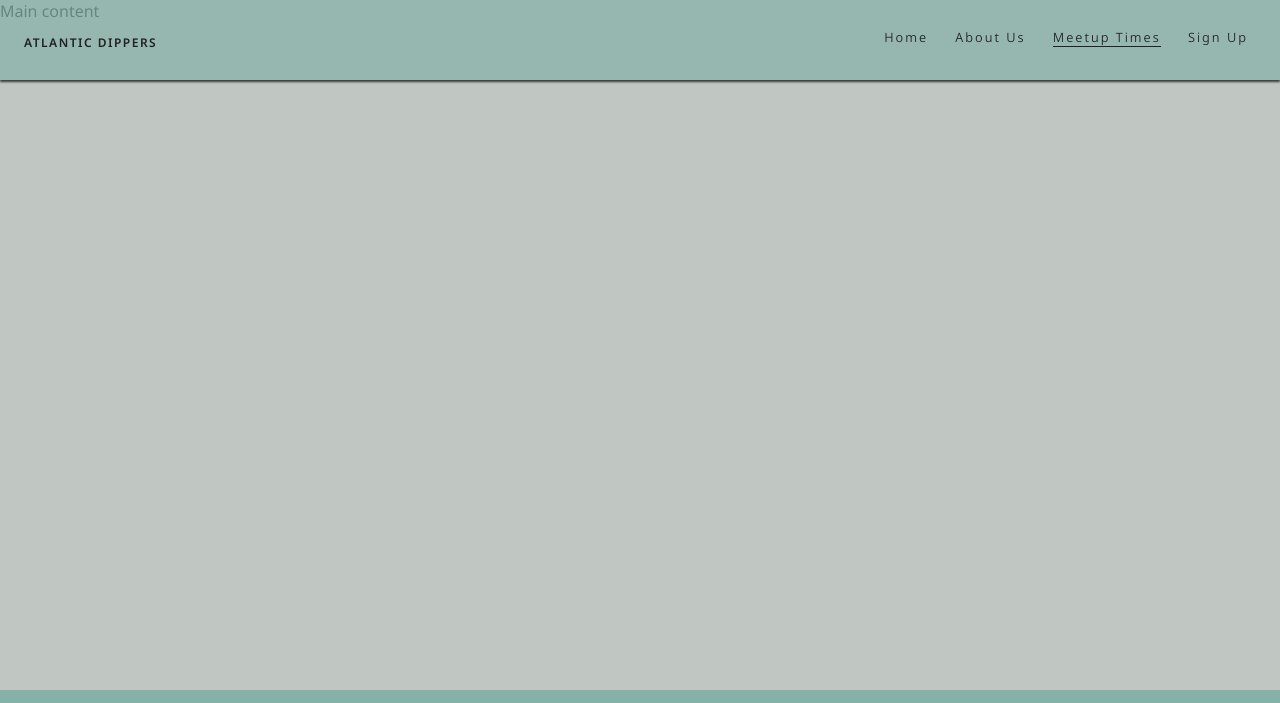
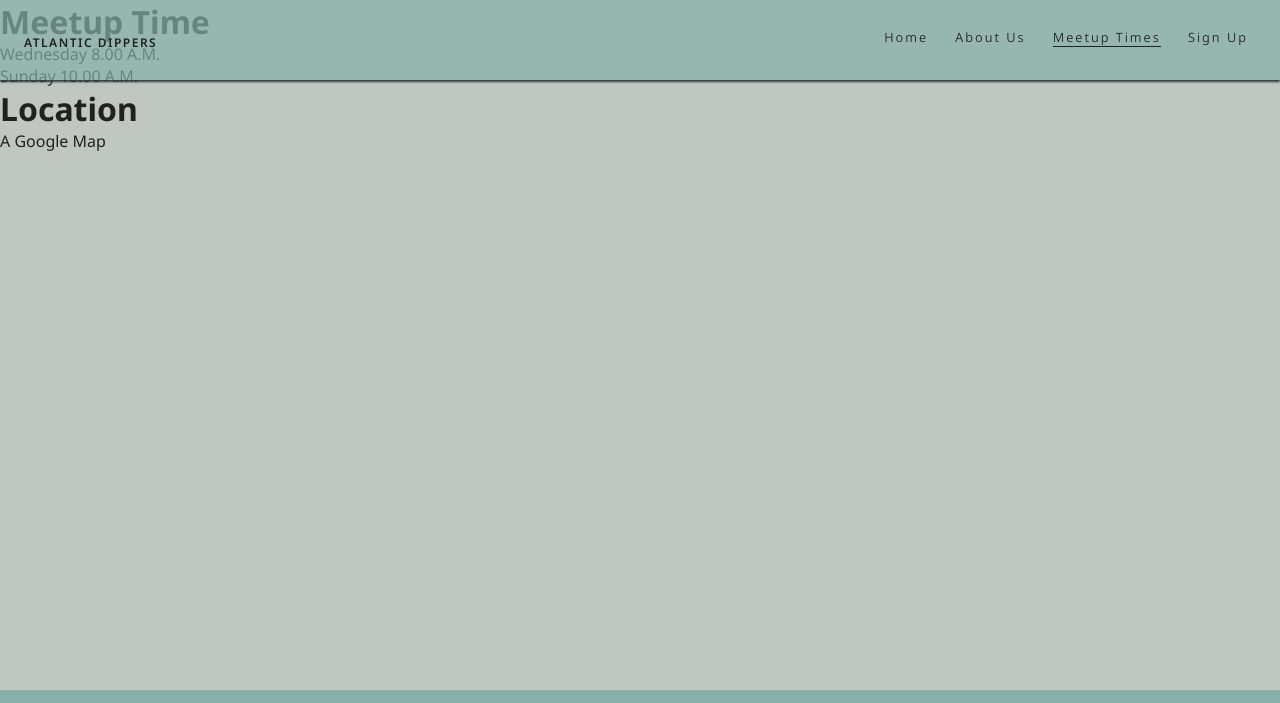
Before and after one commit to LemmenAid/atlantic-dippers, a plain HTML site: page meetup.html in a window 1280 px wide. Shown: the top 703 px of the page. Drawn offline with Linux system fonts and the light colour scheme.

Commit message:
Add basic html structure meetup page

```diff
--- a/assets/css/style.css
+++ b/assets/css/style.css
@@ -186,6 +186,7 @@ main {
 #about-page {
     display: flex;
     flex: 1;
+    flex-direction: column; /* stack the children */
 }
 
 .about-content {
@@ -365,7 +366,7 @@ main {
     /* About us page (768px and up) */
     #about-page {
         display: flex;
-        flex: 2;
+        flex-direction: row; /* Line up the children */
     }
 
     .about-content {
--- a/meetup.html
+++ b/meetup.html
@@ -46,7 +46,18 @@
     </header>
 
     <!-- Main content -->
-    <main>Main content</main>
+    <main>
+        <div id="meetup-page">
+            <div class="meetup-image"></div>
+            <div class="meetup-content">
+                <h1>Meetup Time</h1>
+                <p>Wednesday 8.00 A.M.</p>
+                <p>Sunday 10.00 A.M.</p>
+                <h1>Location</h1>
+                <p>A Google Map</p>
+            </div>
+        </div>
+    </main>
 
     <!-- Footer -->
     <footer class="footer">
```
